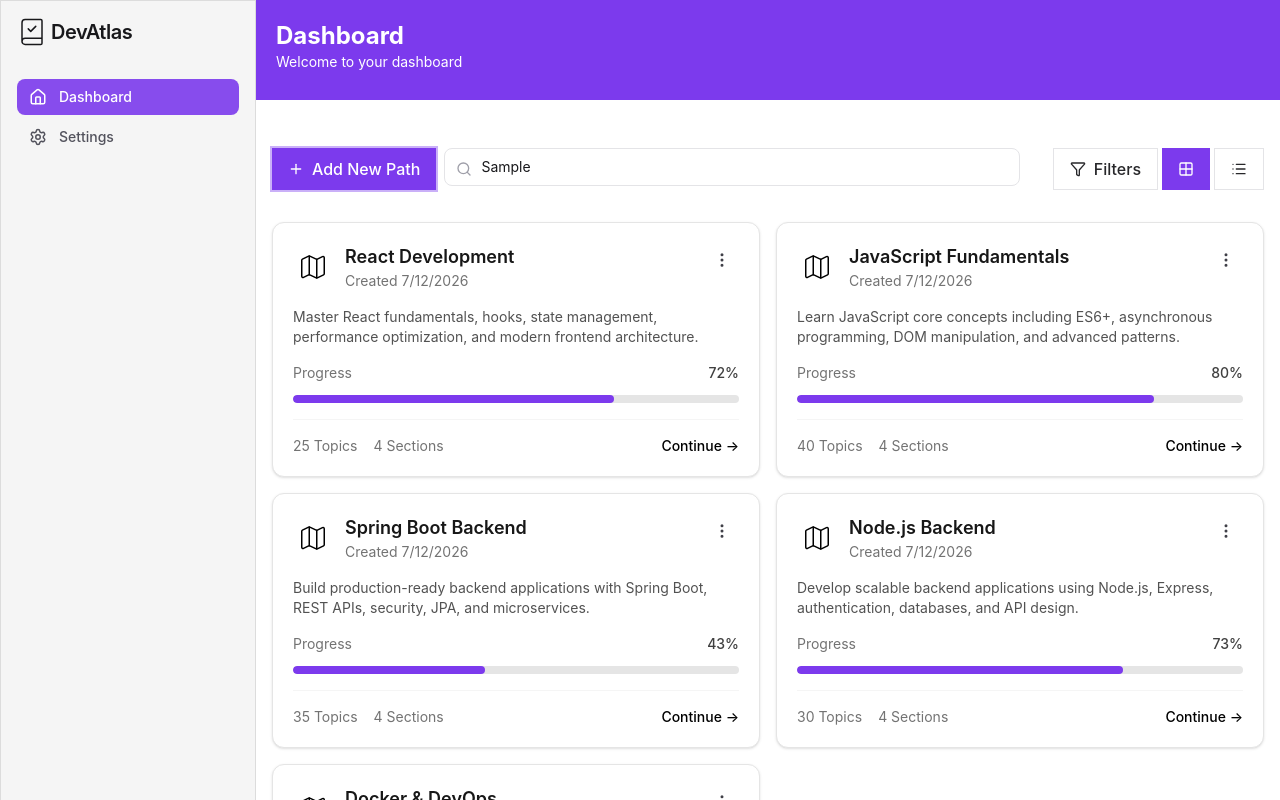
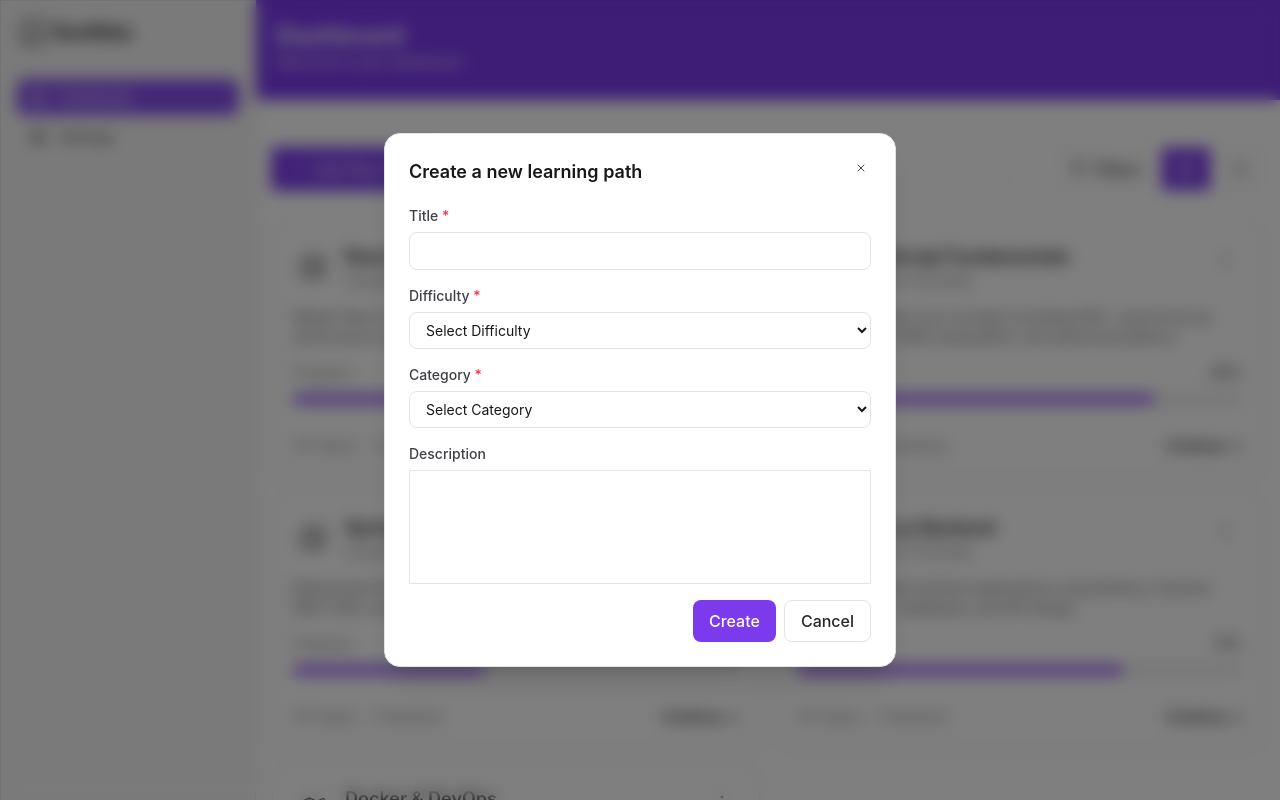
Before and after one commit to TomerP750/DevAtlas, a React (Vite) app in the folder frontend/: page /dashboard in a window 1280 px wide. Both pictures are taken after typing "Sample" into the empty fields and a click on the button "Add New Path". Shown: the top 800 px of the page. Built offline with nearby package versions, Linux system fonts and the light colour scheme.

Commit message:
Created create modal

```diff
--- a/frontend/src/features/dashboard/index/components/ActionButtons.tsx
+++ b/frontend/src/features/dashboard/index/components/ActionButtons.tsx
@@ -3,6 +3,7 @@ import { Button } from "../../../../shared/ui/Button";
 import { SearchInput } from "../../../../shared/ui/SearchInput";
 import { useState } from "react";
 import type { GridLayout } from "../pages/DashboardIndex";
+import { CreateModal } from "./modals/CreateModal";
 
 
 interface ActionButtonsProps {
@@ -13,12 +14,12 @@ interface ActionButtonsProps {
 
 export function ActionButtons({ onLayoutChange, gridLayout }: ActionButtonsProps) {
 
-    const [addModalOpen, setAddModalOpen] = useState<boolean>(false);
+    const [createModalOpen, setCreateModalOpen] = useState<boolean>(false);
     const [filterModalOpen, setFilterModalOpen] = useState<boolean>(false);
 
     return (
         <div className="flex flex-wrap md:flex-nowrap gap-2">
-            <Button onClick={() => setAddModalOpen(true)} variant="primary" className="shrink-0 rounded-none!">
+            <Button onClick={() => setCreateModalOpen(true)} variant="primary" className="shrink-0 rounded-none!">
                 <PlusIcon className="w-4 h-4" />
                 Add New Path
             </Button>
@@ -54,6 +55,7 @@ export function ActionButtons({ onLayoutChange, gridLayout }: ActionButtonsProps
                 </Button>
 
             </div>
+            <CreateModal isOpen={createModalOpen} onClose={() => setCreateModalOpen(false)} />
         </div>
     )
 }
--- /dev/null
+++ b/frontend/src/features/dashboard/index/components/modals/CreateModal.tsx
@@ -0,0 +1,84 @@
+import { Modal } from "../../../../../shared/ui/Modal";
+import { Input } from "../../../../../shared/ui/Input";
+import { Button } from "../../../../../shared/ui/Button";
+import { Select } from "../../../../../shared/ui/Select";
+import { useForm } from "react-hook-form";
+import { type CreateLearningPathDto } from "../../models/CreateLearningPathDto";
+import { Difficulty } from "../../models/Difficulty";
+import { TextArea } from "../../../../../shared/ui/TextArea";
+import { Category } from "../../models/Category";
+
+interface CreateModalProps {
+    isOpen: boolean;
+    onClose: () => void;
+}
+
+const difficultyOptions = Object.values(Difficulty).map((difficulty) => ({
+    value: difficulty,
+    label: difficulty,
+}));
+
+const categoryOptions = Object.values(Category).map((category) => ({
+    value: category,
+    label: category.replace(/_/g, " "),
+}));
+
+export function CreateModal({ isOpen, onClose }: CreateModalProps) {
+
+    const { register, handleSubmit, formState: { errors } } = useForm<CreateLearningPathDto>();
+
+    const onSubmit = (data: CreateLearningPathDto) => {
+        console.log(data);
+    }
+
+    return (
+        <Modal title={"Create a new learning path"} isOpen={isOpen} onClose={onClose}>
+            <form className="flex flex-col gap-4" onSubmit={handleSubmit(onSubmit)}>
+                <Input
+                    label="Title"
+                    required
+                    error={errors.title?.message}
+                    {...register("title", {
+                        required: "Title is required",
+                        minLength: { value: 3, message: "Title must be at least 3 characters long" },
+                        maxLength: { value: 40, message: "Title must be less than 40 characters long" },
+                    })}
+                />
+
+                <Select
+                    label="Difficulty"
+                    required
+                    placeholder="Select Difficulty"
+                    options={difficultyOptions}
+                    error={errors.difficulty?.message}
+                    {...register("difficulty", {
+                        required: "Difficulty is required",
+                    })}
+                />
+
+                <Select
+                    label="Category"
+                    required
+                    placeholder="Select Category"
+                    options={categoryOptions}
+                    error={errors.category?.message}
+                    {...register("category", {
+                        required: "Category is required",
+                    })}
+                />
+
+                <TextArea
+                    rows={4}
+                    label="Description"
+                    error={errors.description?.message}
+                    {...register("description")}
+                />
+
+                <div className="flex justify-end gap-2">
+                    <Button type="submit">Create</Button>
+                    <Button type="button" variant="secondary" onClick={onClose}>Cancel</Button>
+                </div>
+            </form>
+        </Modal>
+    )
+}
--- /dev/null
+++ b/frontend/src/features/dashboard/index/models/Category.ts
@@ -0,0 +1,12 @@
+export enum Category {
+    FRONTEND = "FRONTEND",
+    BACKEND = "BACKEND",
+    FULL_STACK = "FULL_STACK",
+    DEVOPS = "DEVOPS",
+    MOBILE = "MOBILE",
+    CLOUD = "CLOUD",
+    AI = "AI",
+    DATA_SCIENCE = "DATA_SCIENCE",
+    COMPUTER_SCIENCE = "COMPUTER_SCIENCE",
+    ARCHITECTURE = "ARCHITECTURE",
+}
--- /dev/null
+++ b/frontend/src/features/dashboard/index/models/CreateLearningPathDto.ts
@@ -0,0 +1,10 @@
+import type { Difficulty } from "./Difficulty";
+import type { Category } from "./Category";
+
+
+export interface CreateLearningPathDto {
+    title: string;
+    description: string;
+    difficulty: Difficulty;
+    category: Category;
+}
--- /dev/null
+++ b/frontend/src/features/dashboard/index/models/Difficulty.ts
@@ -0,0 +1,7 @@
+
+
+export enum Difficulty {
+    BEGINNER = "Beginner",
+    INTERMEDIATE = "Intermediate",
+    ADVANCED = "Advanced",
+}
--- /dev/null
+++ b/frontend/src/shared/ui/Select.tsx
@@ -0,0 +1,117 @@
+import { forwardRef, useId, type SelectHTMLAttributes } from "react";
+
+export type SelectOption = {
+    value: string;
+    label: string;
+    disabled?: boolean;
+};
+
+export type SelectProps = SelectHTMLAttributes<HTMLSelectElement> & {
+    label?: string;
+    error?: string;
+    helperText?: string;
+    required?: boolean;
+    placeholder?: string;
+    options?: readonly SelectOption[];
+};
+
+export const Select = forwardRef<HTMLSelectElement, SelectProps>(function Select(
+    {
+        label,
+        error,
+        helperText,
+        id,
+        className = "",
+        disabled,
+        required,
+        placeholder,
+        options,
+        children,
+        ...props
+    },
+    ref,
+) {
+    const generatedId = useId();
+    const inputId = id ?? generatedId;
+
+    const describedBy =
+        [error ? `${inputId}-error` : null, helperText && !error ? `${inputId}-helper` : null]
+            .filter(Boolean)
+            .join(" ") || undefined;
+
+    const selectClasses = [
+        "w-full rounded-lg border px-3 py-2 text-sm transition-colors",
+        "bg-white text-zinc-900",
+        "dark:bg-stone-950 dark:text-zinc-100",
+        "focus:outline-none focus:ring-1 focus:ring-brand-primary/10 focus:border-brand-primary/70",
+        error
+            ? "border-red-500 dark:border-red-500"
+            : "border-zinc-200 dark:border-zinc-800",
+        disabled && "cursor-not-allowed opacity-60",
+        className,
+    ]
+        .filter(Boolean)
+        .join(" ");
+
+    const selectElement = (
+        <select
+            ref={ref}
+            id={inputId}
+            disabled={disabled}
+            required={required}
+            aria-invalid={error ? true : undefined}
+            aria-describedby={describedBy}
+            className={selectClasses}
+            {...props}
+        >
+            {placeholder ? <option value="">{placeholder}</option> : null}
+            {options?.map((option) => (
+                <option
+                    key={option.value}
+                    value={option.value}
+                    disabled={option.disabled}
+                >
+                    {option.label}
+                </option>
+            ))}
+            {children}
+        </select>
+    );
+
+    if (!label && !error && !helperText) {
+        return selectElement;
+    }
+
+    return (
+        <div className="flex flex-col gap-1.5">
+            {label ? (
+                <label
+                    htmlFor={inputId}
+                    className="text-sm font-medium text-zinc-700 dark:text-zinc-300"
+                >
+                    {label}
+                    {required ? <span className="text-red-500"> *</span> : null}
+                </label>
+            ) : null}
+
+            {selectElement}
+
+            {error ? (
+                <p
+                    id={`${inputId}-error`}
+                    role="alert"
+                    className="text-sm text-red-600 dark:text-red-400"
+                >
+                    {error}
+                </p>
+            ) : helperText ? (
+                <p
+                    id={`${inputId}-helper`}
+                    className="text-sm text-zinc-500 dark:text-zinc-400"
+                >
+                    {helperText}
+                </p>
+            ) : null}
+        </div>
+    );
+});
--- /dev/null
+++ b/frontend/src/shared/ui/TextArea.tsx
@@ -0,0 +1,51 @@
+import { forwardRef, useId, type TextareaHTMLAttributes } from "react";
+
+
+type TextAreaProps = TextareaHTMLAttributes<HTMLTextAreaElement> & {
+    rows?: number;
+    label?: string;
+    error?: string;
+    helperText?: string;
+    required?: boolean;
+};
+
+export const TextArea = forwardRef<HTMLTextAreaElement, TextAreaProps>(function TextArea(
+    { label, error, helperText, required, id, rows, ...props },
+    ref,
+) {
+    const generatedId = useId();
+    const inputId = id ?? generatedId;
+
+    const describedBy =
+        [error ? `${inputId}-error` : null, helperText && !error ? `${inputId}-helper` : null]
+            .filter(Boolean)
+            .join(" ") || undefined;
+
+    const textAreaElement = (
+        <textarea
+            ref={ref}
+            id={inputId}
+            rows={rows ?? 3}
+            aria-invalid={error ? true : undefined}
+            aria-describedby={describedBy}
+            className={`p-2 border border-black/10 dark:border-white/10
+            rounded-none! w-full resize-none ${props.className}`} {...props}
+        />
+    )
+
+    if (!label && !error && !helperText) {
+        return textAreaElement;
+    }
+
+    return (
+        <div className="flex flex-col gap-1.5">
+            {label && <label htmlFor={inputId} className="text-sm font-medium text-zinc-700 dark:text-zinc-300">
+                {label}
+                {required ? <span className="text-red-500"> *</span> : null}
+            </label>}
+            {textAreaElement}
+            {error && <p id={`${inputId}-error`} className="text-sm text-red-500">{error}</p>}
+            {helperText && <p id={`${inputId}-helper`} className="text-sm text-zinc-500 dark:text-zinc-400">{helperText}</p>}
+        </div>
+    )
+})
```
